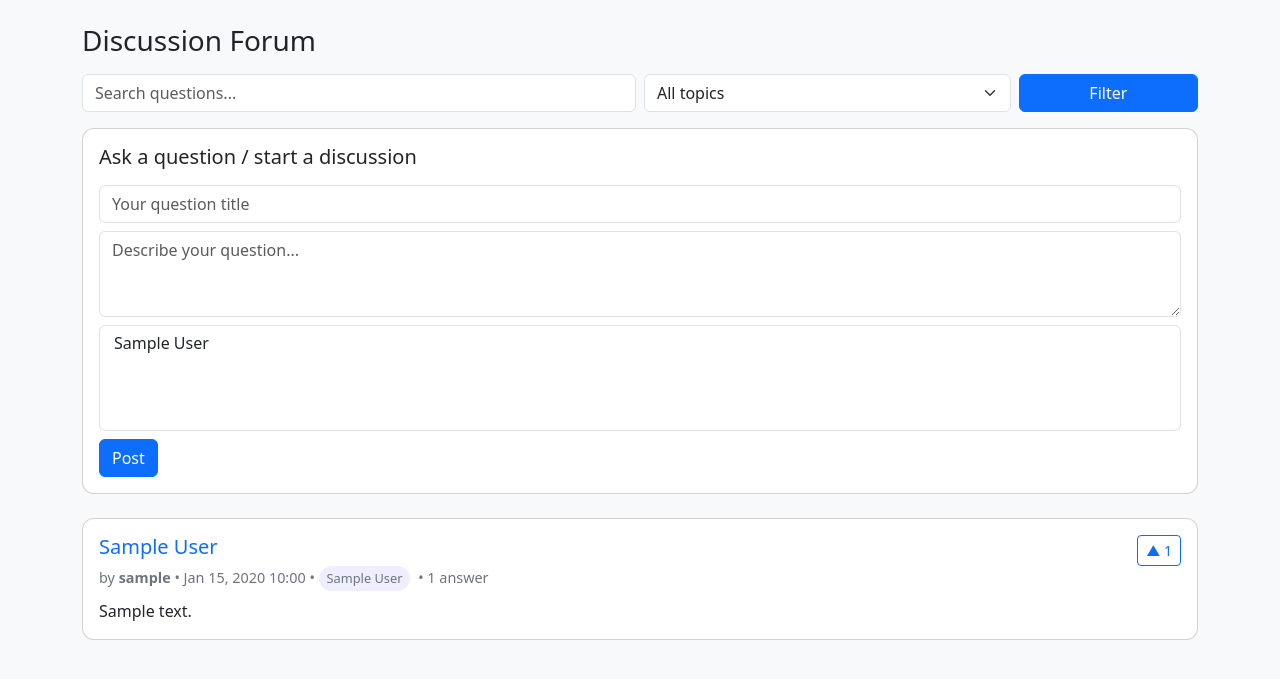
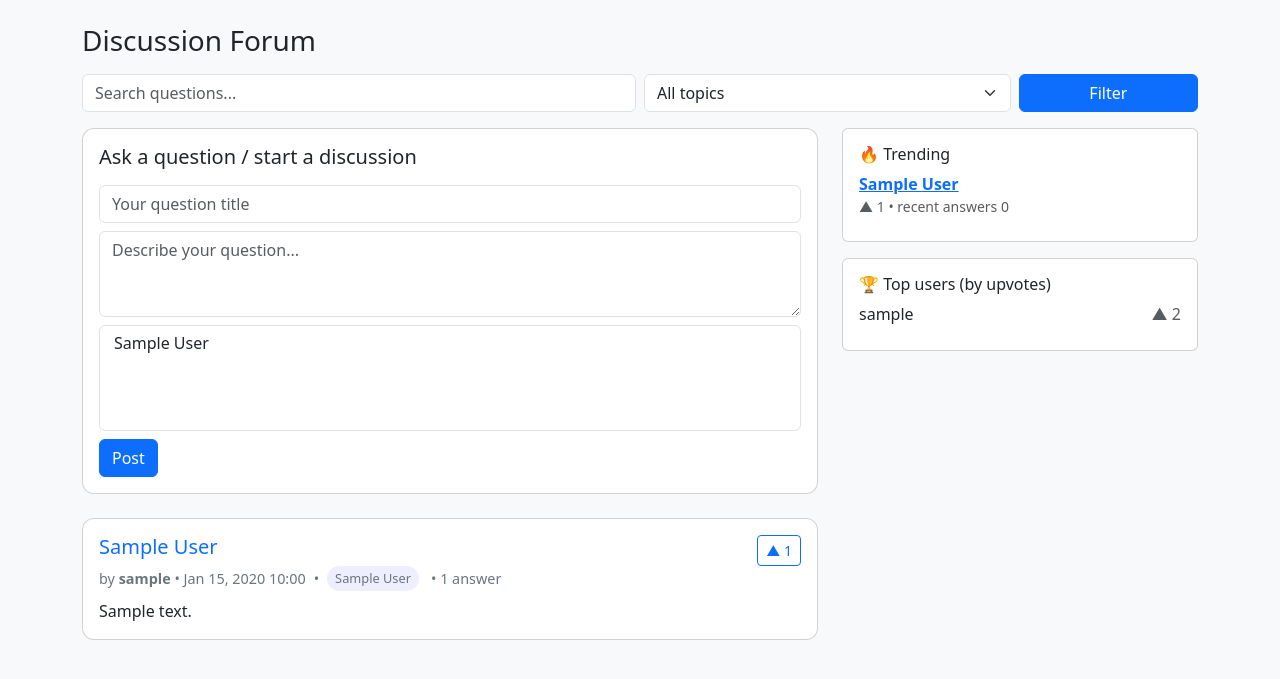
Before and after one commit to gaurid14/OpenEducationRepository, a Django app: page /forum/ in a window 1280 px wide. Shown: the top 679 px of the page. Run offline with Django 5.2, Linux system fonts and the light colour scheme; tables that the repository leaves empty hold one stand-in row (values such as "Sample post").

Commit message:
added direct messaging, viral posts, top users

```diff
--- a/accounts/templates/forum/list.html
+++ b/accounts/templates/forum/list.html
@@ -3,7 +3,7 @@
 <html>
 <head>
   <meta charset="utf-8">
-  <title>OER Forum</title>
+  <title>Discussion Forum</title>
   <link href="https://cdn.jsdelivr.net/npm/bootstrap@5.3.3/dist/css/bootstrap.min.css" rel="stylesheet">
   <style>
     .forum-card{border-radius:12px}
@@ -39,7 +39,9 @@
     </div>
   </form>
 
-  <!-- Ask new question -->
+  <div class="row">
+    <!-- Left: main list -->
+    <div class="col-lg-8">
       <div class="card forum-card mb-4">
         <div class="card-body">
           <h5 class="card-title mb-3">Ask a question / start a discussion</h5>
@@ -53,7 +55,6 @@
         </div>
       </div>
 
-  <!-- JUST title + question preview; upvotes shown here -->
       {% for q in questions %}
         <div class="card forum-card mb-3">
           <div class="card-body">
@@ -63,16 +64,26 @@
               </h5>
               <form method="post" action="{% url 'forum_question_upvote' q.id %}">
                 {% csrf_token %}
-            <button class="btn btn-outline-primary btn-sm vote">▲ {{ q.total_upvotes }}</button>
+                <button class="btn btn-outline-primary btn-sm">▲ {{ q.total_upvotes }}</button>
               </form>
             </div>
 
-        <div class="meta mb-2">
-          by <strong>{{ q.author.username }}</strong> • {{ q.created_at|date:"M d, Y H:i" }}
+            <div class="meta mb-2 d-flex align-items-center gap-2 flex-wrap">
+              <span>by <strong>{{ q.author.username }}</strong> • {{ q.created_at|date:"M d, Y H:i" }}</span>
+              {% if user.is_authenticated and user.id != q.author_id %}
+                <a class="btn btn-sm btn-outline-secondary" href="{% url 'dm_thread' q.author.id %}">
+                  Message
+                </a>
+              {% endif %}
               {% if q.topics.count %}
-            • {% for t in q.topics.all %}<span class="chip">{{ t.name }}</span>{% endfor %}
+                <span>•</span>
+                <span>
+                  {% for t in q.topics.all %}
+                    <span class="chip">{{ t.name }}</span>
+                  {% endfor %}
+                </span>
               {% endif %}
-          • {{ q.answer_count }} answer{% if q.answer_count != 1 %}s{% endif %}
+              <span>• {{ q.answer_count }} answer{% if q.answer_count != 1 %}s{% endif %}</span>
             </div>
 
             <p class="mb-0 text-body">{{ q.content|truncatechars:220 }}</p>
@@ -82,5 +93,64 @@
         <div class="alert alert-info">No discussions yet. Be the first to ask!</div>
       {% endfor %}
     </div>
+
+    <!-- Right: sidebar -->
+    <div class="col-lg-4">
+      <div class="card mb-3">
+        <div class="card-body">
+          <h6 class="mb-2">🔥 Trending</h6>
+          {% for t in trending %}
+            <div class="mb-2">
+              <a href="{% url 'forum_detail' t.id %}" class="fw-semibold">{{ t.title|truncatechars:60 }}</a>
+              <div class="small text-muted">▲ {{ t.q_up }} • recent answers {{ t.recent_ans }}</div>
+            </div>
+          {% empty %}
+            <div class="text-muted">No trending discussions yet.</div>
+          {% endfor %}
+        </div>
+      </div>
+
+      {% if user.is_authenticated %}
+      <div class="card mb-3">
+        <div class="card-body">
+          <h6 class="mb-2">🧑‍💻 My discussions</h6>
+          {% for m in my_discussions %}
+            <div class="mb-2">
+              <a href="{% url 'forum_detail' m.id %}">{{ m.title|truncatechars:60 }}</a>
+              <div class="small text-muted">Answers: {{ m.answer_count }} • ▲ {{ m.total_upvotes }}</div>
+            </div>
+          {% empty %}
+            <div class="text-muted">You haven’t posted yet.</div>
+          {% endfor %}
+        </div>
+      </div>
+      {% endif %}
+
+      <div class="card">
+        <div class="card-body">
+          <h6 class="mb-2">🏆 Top users (by upvotes)</h6>
+          {% for u in top_users %}
+            <div class="d-flex justify-content-between align-items-center mb-2">
+              <div class="d-flex align-items-center gap-2">
+                <span>{{ u.username }}</span>
+                {% if user.is_authenticated and user.id != u.id %}
+                  <a class="btn btn-sm btn-outline-secondary" href="{% url 'dm_thread' u.id %}">Message</a>
+                {% endif %}
+              </div>
+              <span class="text-muted">▲ {{ u.total_upvotes }}</span>
+            </div>
+          {% empty %}
+            <div class="text-muted">No upvotes yet.</div>
+          {% endfor %}
+
+          {% if user.is_authenticated and top_users %}
+            <hr class="my-2">
+            <a class="btn btn-sm btn-outline-secondary w-100" href="{% url 'dm_inbox' %}">Open Messages</a>
+          {% endif %}
+        </div>
+      </div>
+    </div>
+  </div>
+</div>
 </body>
 </html>
--- a/accounts/templates/forum/partials/answer.html
+++ b/accounts/templates/forum/partials/answer.html
@@ -7,8 +7,6 @@
         by <strong>{{ answer.author.username }}</strong> • {{ answer.created_at|date:"M d, Y H:i" }}
       </div>
     </div>
-
-    {# ← upvote button for this answer/reply #}
     <form method="post" action="{% url 'forum_answer_upvote' answer.id %}">
       {% csrf_token %}
       <button class="btn btn-outline-success btn-sm">▲ {{ answer.total_upvotes }}</button>
@@ -26,12 +24,10 @@
     </details>
   {% endif %}
 
-  {# Children (recursive) #}
   {% with kids=answer.children %}
     {% if kids %}
       <div class="mt-2">
         {% for child in kids %}
-          {# IMPORTANT: correct include path ↓ #}
           {% include "forum/partials/answer.html" with answer=child question=question level=level|add:1 %}
         {% endfor %}
       </div>
--- a/accounts/urls.py
+++ b/accounts/urls.py
@@ -1,15 +1,17 @@
 from django.urls import path
 from .views import views
+from .views.contributor import generate_expertise
 from .views.contributor.contributor_dashboard import (
     contributor_dashboard_view, contributor_submit_content_view, contributor_profile
 )
 from .views.contributor.submit_content import (
-    upload_files, load_file, contributor_editor, delete_drive_file,
-    confirm_submission, submit_assessment, gemini_chat
+    upload_files, load_file, contributor_editor, delete_drive_file, confirm_submission,
+    submit_assessment, gemini_chat
 )
 from .views.forum import (
     forum_home, forum_detail, post_question, post_answer, post_reply,
-    toggle_question_upvote, toggle_answer_upvote
+    toggle_question_upvote, toggle_answer_upvote,
+    dm_inbox, dm_thread,     # <-- ADD THIS IMPORT
 )
 
 urlpatterns = [
@@ -31,12 +33,16 @@ urlpatterns = [
     path('dashboard/contributor/submit_content/after_submission', confirm_submission, name='confirm_submission'),
     path('dashboard/student/', views.dashboard_view, name='student_dashboard'),
 
-    # Forum (no namespaces)
-    path('forum/', forum_home, name='forum_home'),
-    path('forum/<int:pk>/', forum_detail, name='forum_detail'),
-    path('forum/ask/', post_question, name='forum_ask'),
-    path('forum/<int:question_id>/answer/', post_answer, name='forum_answer'),
-    path('forum/<int:question_id>/reply/<int:parent_id>/', post_reply, name='forum_reply'),
-    path('forum/<int:pk>/upvote/', toggle_question_upvote, name='forum_question_upvote'),
-    path('forum/answer/<int:pk>/upvote/', toggle_answer_upvote, name='forum_answer_upvote'),
+    # Forum
+    path("forum/", forum_home, name="forum_home"),
+    path("forum/<int:pk>/", forum_detail, name="forum_detail"),
+    path("forum/ask/", post_question, name="forum_ask"),
+    path("forum/<int:question_id>/answer/", post_answer, name="forum_answer"),
+    path("forum/<int:question_id>/reply/<int:parent_id>/", post_reply, name="forum_reply"),
+    path("forum/<int:pk>/upvote/", toggle_question_upvote, name="forum_question_upvote"),
+    path("forum/answer/<int:pk>/upvote/", toggle_answer_upvote, name="forum_answer_upvote"),
+
+    # DMs
+    path("messages/", dm_inbox, name="dm_inbox"),
+    path("messages/<int:user_id>/", dm_thread, name="dm_thread"),
 ]
--- a/accounts/views/forum.py
+++ b/accounts/views/forum.py
@@ -1,12 +1,17 @@
 # accounts/views/forum.py
 from django.contrib.auth.decorators import login_required
 from django.contrib import messages
-from django.db.models import Count, Q, Prefetch
-from django.http import JsonResponse
+from django.db.models import Count, Q, Prefetch, F, IntegerField, ExpressionWrapper
+from django.http import JsonResponse, Http404
 from django.shortcuts import get_object_or_404, redirect, render
 from django.views.decorators.http import require_POST
+from django.utils import timezone
+from datetime import timedelta
 
-from ..models import ForumQuestion, ForumAnswer, ForumTopic
+from ..models import (
+    ForumQuestion, ForumAnswer, ForumTopic,
+    DmThread, DmMessage, User
+)
 from ..forms import ForumQuestionForm, ForumAnswerForm, ForumTopicForm
 
 
@@ -14,39 +19,71 @@ def _top_level_answers_qs():
     return ForumAnswer.objects.filter(parent__isnull=True).select_related("author")
 
 
-# ---------- LIST (All discussions) ----------
+# ---------- LIST (All discussions) + sidebar data ----------
 def forum_home(request):
     q = request.GET.get("q", "").strip()
     topic_id = request.GET.get("topic")
 
-    questions = (
+    base_qs = (
         ForumQuestion.objects
         .select_related("author")
         .prefetch_related("topics")
         .annotate(answer_count=Count("answers"))
-        .order_by("-created_at")
     )
 
+    questions = base_qs.order_by("-created_at")
     if q:
         questions = questions.filter(Q(title__icontains=q) | Q(content__icontains=q))
-
     if topic_id:
         questions = questions.filter(topics__id=topic_id)
 
     topics = ForumTopic.objects.annotate(num_questions=Count("questions")).order_by("-num_questions", "name")
+
+    # ---------- Trending (simple, fast heuristic) ----------
+    # score = 2*upvotes + answers in last 7 days; order by score then recency
+    window = timezone.now() - timedelta(days=7)
+    trending = (
+        base_qs
+        .annotate(
+            q_up=Count("upvotes", distinct=True),
+            recent_ans=Count("answers", filter=Q(answers__created_at__gte=window), distinct=True),
+        )
+        .annotate(score=ExpressionWrapper(F("q_up")*2 + F("recent_ans"), output_field=IntegerField()))
+        .order_by("-score", "-created_at")[:5]
+    )
+
+    # ---------- My discussions ----------
+    my_discussions = None
+    if request.user.is_authenticated:
+        my_discussions = base_qs.filter(author=request.user).order_by("-created_at")[:5]
+
+    # ---------- Top users (by total upvotes on Q + A) ----------
+    top_users = (
+        User.objects
+        .annotate(
+            q_ups=Count("forum_questions__upvotes", distinct=True),
+            a_ups=Count("forum_answers__upvotes", distinct=True),
+        )
+        .annotate(total_upvotes=F("q_ups") + F("a_ups"))
+        .filter(total_upvotes__gt=0)
+        .order_by("-total_upvotes", "username")[:10]
+    )
 
     context = {
         "questions": questions,
         "topics": topics,
         "selected_topic": int(topic_id) if topic_id else None,
         "q": q,
-        "q_form": ForumQuestionForm(),   # ask box
-        "topic_form": ForumTopicForm(),  # optional quick topic create
+        "q_form": ForumQuestionForm(),
+        "topic_form": ForumTopicForm(),
+        "trending": trending,
+        "my_discussions": my_discussions,
+        "top_users": top_users,
     }
     return render(request, "forum/list.html", context)
 
 
-# ---------- DETAIL (single thread page with nested replies) ----------
+# ---------- DETAIL ----------
 def forum_detail(request, pk: int):
     question = (
         ForumQuestion.objects
@@ -139,3 +176,49 @@ def toggle_answer_upvote(request, pk: int):
     if request.headers.get("x-requested-with") == "XMLHttpRequest":
         return JsonResponse({"ok": True, "state": state, "count": ans.upvotes.count()})
     return redirect("forum_detail", pk=ans.question_id)
+
+
+# ===================== Direct Messages (DM) =====================
+
+@login_required
+def dm_inbox(request):
+    """List of DM threads for the current user."""
+    threads = (
+        DmThread.objects
+        .filter(Q(user_a=request.user) | Q(user_b=request.user))
+        .select_related("user_a", "user_b")
+        .order_by("-started_at")
+    )
+
+    # Add computed field: the "other" user for template simplicity
+    thread_data = []
+    for t in threads:
+        other = t.user_b if t.user_a == request.user else t.user_a
+        thread_data.append({
+            "id": t.id,
+            "other": other,
+            "started_at": t.started_at,
+        })
+
+    return render(request, "forum/dm_inbox.html", {"threads": thread_data})
+
+
+@login_required
+def dm_thread(request, user_id: int):
+    """Open (or create) a DM thread with another user."""
+    other = get_object_or_404(User, pk=user_id)
+    if other == request.user:
+        raise Http404()
+
+    # order ids to match uniqueness
+    a, b = (request.user, other) if request.user.id < other.id else (other, request.user)
+    thread, _ = DmThread.objects.get_or_create(user_a=a, user_b=b)
+
+    msgs = thread.messages.select_related("sender")
+    if request.method == "POST":
+        body = (request.POST.get("content") or "").strip()
+        if body:
+            DmMessage.objects.create(thread=thread, sender=request.user, content=body)
+        return redirect("dm_thread", user_id=other.id)
+
+    return render(request, "forum/dm_thread.html", {"thread": thread, "other": other, "messages": msgs})
```
Also changed, not shown: accounts/models.py (+42 -1 lines), accounts/templates/forum/detail.html (+13 -4 lines), accounts/templates/forum/dm_inbox.html (added, +30 -0 lines), accounts/templates/forum/dm_thread.html (added, +41 -0 lines), accounts/templates/forum/forum.html (deleted, +0 -172 lines), accounts/migrations/0011_alter_forumanswer_options_dmthread_dmmessage_and_more.py (added), 1 other file. Lines whose indentation alone changed are shown as unchanged.
